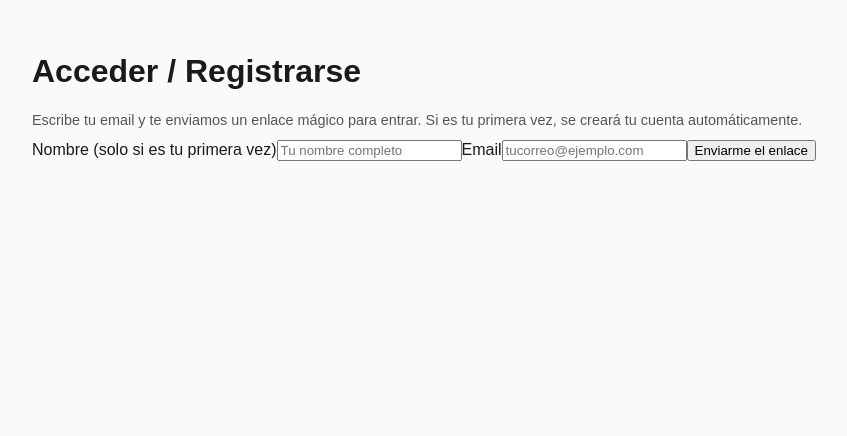
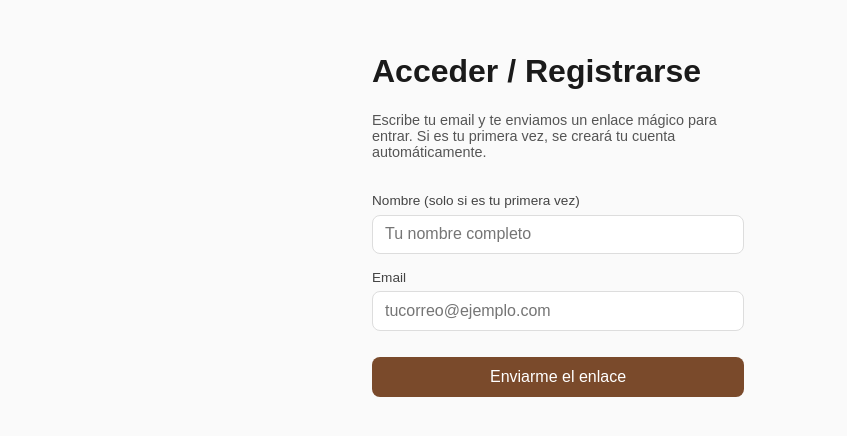
Before and after one commit to nuria-gi/Lucerna, a Next.js app: page /login in a window 1280 px wide. Shown: the top 436 px of the page, without its empty margins (82-929 px from the left). Built offline with nearby package versions, Linux system fonts and the light colour scheme; no server answers.

Commit message:
style: estilos para login y pagina de cuenta

```diff
--- a/app/globals.css
+++ b/app/globals.css
@@ -96,3 +96,50 @@ a {
   font-size: 1.05rem;
   margin: 0;
 }
+
+.login-container {
+  max-width: 420px;
+}
+
+.login-form {
+  display: flex;
+  flex-direction: column;
+  gap: 0.4rem;
+  margin-top: 1.5rem;
+}
+
+.login-form label {
+  font-size: 0.85rem;
+  color: #444;
+  margin-top: 0.6rem;
+}
+
+.login-form input {
+  padding: 0.6rem 0.75rem;
+  border: 1px solid #ddd;
+  border-radius: 8px;
+  font-size: 1rem;
+}
+
+.login-form button,
+.container button {
+  margin-top: 1.25rem;
+  padding: 0.7rem 1rem;
+  background: #7a4a2b;
+  color: #fff;
+  border: none;
+  border-radius: 8px;
+  font-size: 1rem;
+  cursor: pointer;
+}
+
+.login-form button:disabled {
+  opacity: 0.6;
+  cursor: default;
+}
+
+.error {
+  color: #b3261e;
+  font-size: 0.9rem;
+  margin-top: 0.5rem;
+}
```
